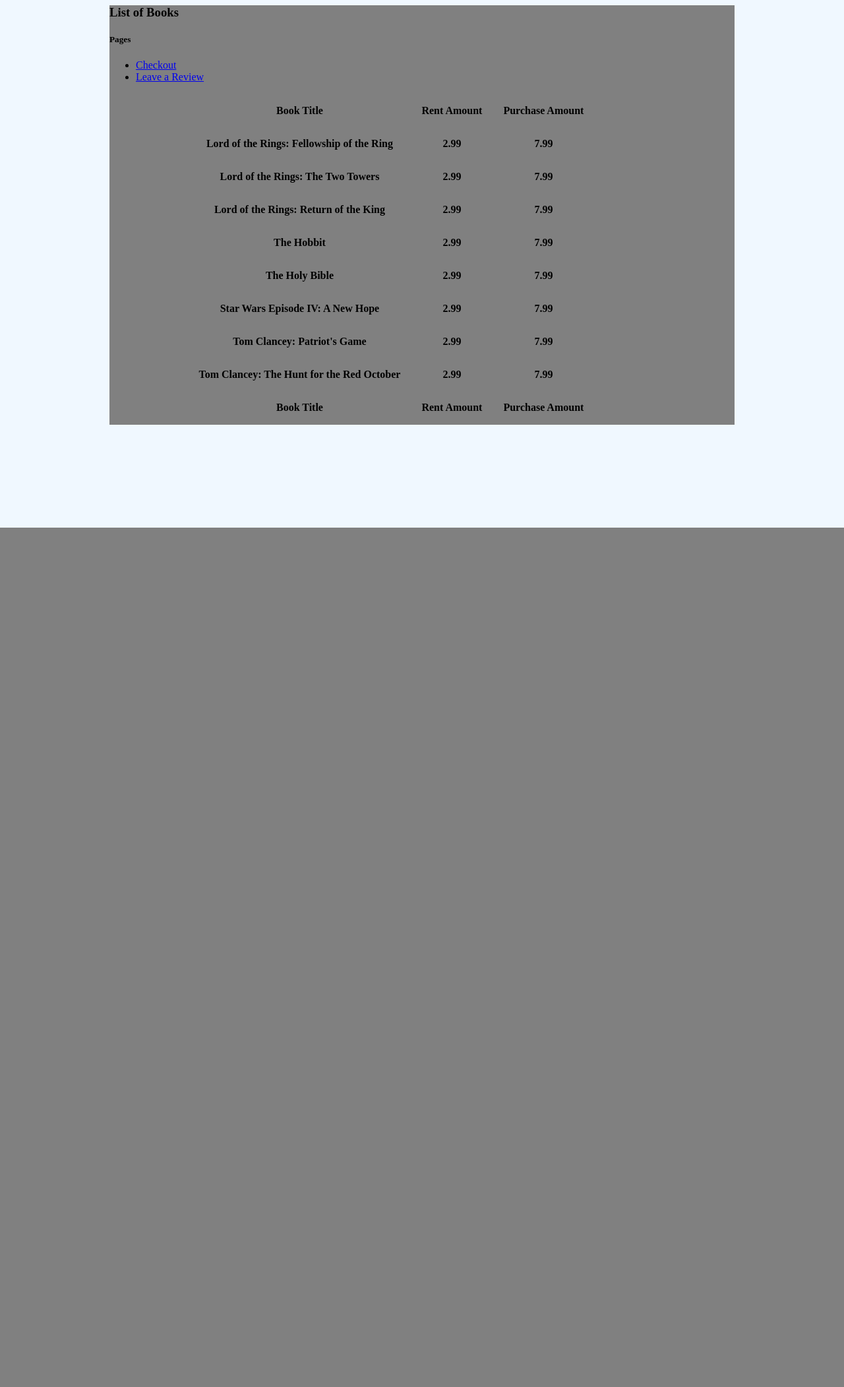
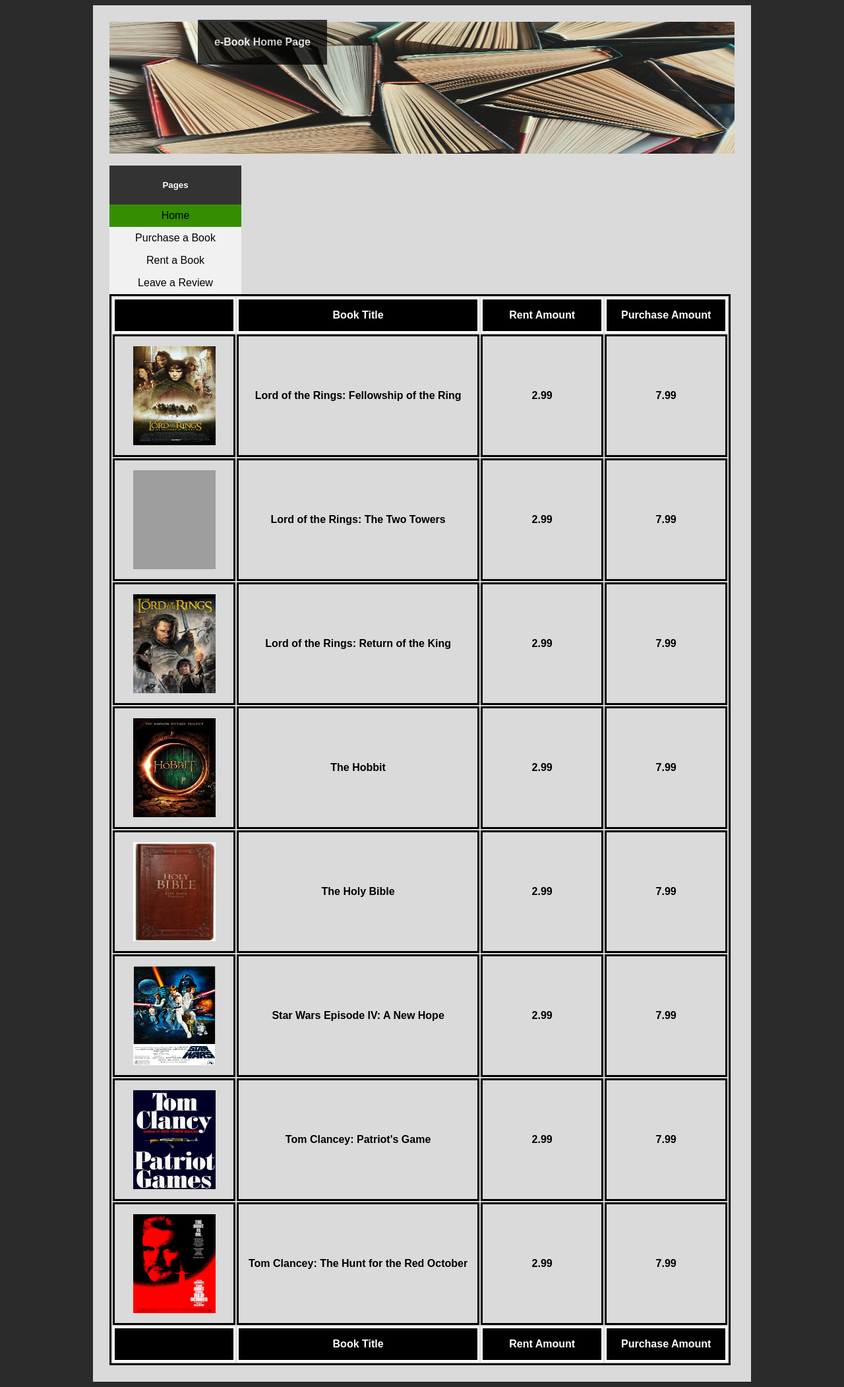
Before and after one commit to butters008/School-ICS325, a PHP site: page / in a window 1280 px wide. Shown: the whole page at 66% size. Before the commit the page ends 800 px from the top, so only its background shows below. Run offline with PHP 8.4, Linux system fonts and the light colour scheme; lists and menus that the app fills with data are empty; grey boxes are pictures that could not be loaded.

Commit message:
Starting Assignment 4
Getting index to show images, redid page design and added images - Now working on leave_review.php

```diff
--- a/checkout.php
+++ b/NotUsing-Code/checkout.php
@@ -1,7 +1,3 @@
-<!-- Part of this code was taken from previous class ICS311 and from online
-Dani Krossing's youtube channel to display the information
-link: https://www.youtube.com/watch?v=0YLJ0uO6n8I&list=PL0eyrZgxdwhwBToawjm9faF1ixePexft-&index=37 -->
-
 <style>
     #mainHeader{
         text-align: center;
--- a/index.php
+++ b/index.php
@@ -1,36 +1,34 @@
-<!--
-Part of this code was taken from previous class ICS311 and from online
-Dani Krossing's youtube channel to display the information
-link: https://www.youtube.com/watch?v=0YLJ0uO6n8I&list=PL0eyrZgxdwhwBToawjm9faF1ixePexft-&index=37
--->
-
-<!--
-    Things I need to do for assignment 2:
-
- -->
-
-<!--
-    Things I need to complete for assignment 4:
-
- -->
 <html>
     <head>
         <link rel="stylesheet" href="style.css">
     </head>
     <body>
     <section class="main">
-            <h3>List of Books</h3>
-            <h5>Pages</h5><!--TODO: Going to have to redo this for future assignments-->
+        <div id="mainHeader">
+            <!-- The main title in a page -->
+            <div class="title">
+            <img style="height: 200px; width: 100%;"src="Images/books.jpg" alt="">
+            <div id="titleText">e-Book Home Page</div>
+
+            <br/><br/>
+            <div id="navigation">
+                <!-- We are going to combine the rent and purchases into one page -->
+                <h5>Pages</h5>
                 <ul>
-                <!-- <li><a href="book_checkout.php">Borrow a Book</a></li> -->
-                <li><a href="checkout.php">Checkout</a></li>
+                    <li><a href="index.php" class="active">Home</a></li>
+                    <li><a href="purchase.php">Purchase a Book</a></li>
+                    <li><a href="rent.php">Rent a Book</a></li>
                     <li><a href="leave_review.php">Leave a Review</a></li>
-            </ul>
-            <div class="main right-content">
+                <ul>
+
+            </div><!-- End of Navigation -->
+
+            <!-- Take this out for review and for rent and purchase pages -->
             <table>
                 <!-- HEADER -->
                 <thead>
                     <tr>
+                        <th></th><!--This is for the image-->
                         <th>Book Title</th>
                         <th>Rent Amount</th>
                         <th>Purchase Amount</th>
@@ -39,42 +37,50 @@ link: https://www.youtube.com/watch?v=0YLJ0uO6n8I&list=PL0eyrZgxdwhwBToawjm9faF1
                 </thead>
                 <!-- BOOKS -> Hardcoded in per assignment's request -->
                 <tbody>
-                        <tr>  <!-- book_id = 1 -->
+                    <tr><!-- book_id = 1 -->
+                        <th style="height: 175px;"><img class="bookPic" src="Images/fellowship.jpg" alt="Lord of the Rings: Fellowship of the Ring"></th>
                         <th>Lord of the Rings: Fellowship of the Ring</th>
                         <th>2.99</th>
                         <th>7.99</th>
                     </tr>
                     <tr>  <!-- book_id = 2 -->
+                        <th><img class="bookPic" src="Images/twotowers.jpg" alt="Lord of the Rings: The Two Towers"></th>
                         <th>Lord of the Rings: The Two Towers</th>
                         <th>2.99</th>
                         <th>7.99</th>
                     </tr>
                     <tr>  <!-- book_id = 3 -->
+                        <th><img class="bookPic" src="Images/returnofking.jpg" alt="Lord of the Rings: Return of the King"></th>
                         <th>Lord of the Rings: Return of the King</th>
                         <th>2.99</th>
                         <th>7.99</th>
                     </tr>
                     <tr>  <!-- book_id = 4 -->
+                        <th><img class="bookPic" src="Images/hobbit.jpg" alt="The Hobbit"></th>
                         <th>The Hobbit</th>
                         <th>2.99</th>
                         <th>7.99</th>
                     </tr>
                     <tr>  <!-- book_id = 5 -->
+                        <th><img class="bookPic" src="Images/bible.jpg" alt="The Holy Bible"></th>
                         <th>The Holy Bible</th>
                         <th>2.99</th>
                         <th>7.99</th>
                     </tr>
                     <tr>  <!-- book_id = 6 -->
+                        <th><img class="bookPic" src="Images/starwarsnewhope.jpg" alt="Star Wars A New Hope"></th>
                         <th>Star Wars Episode IV: A New Hope</th>
                         <th>2.99</th>
                         <th>7.99</th>
                     </tr>
                     <tr>  <!-- book_id = 7 -->
+                        <th><img class="bookPic" src="Images/patriotgame.jpg" alt="Lord of the Rings: Return of the King"></th>
                         <th>Tom Clancey: Patriot's Game</th>
                         <th>2.99</th>
                         <th>7.99</th>
                     </tr>
                     <tr>  <!-- book_id = 8 -->
+                        <th><img class="bookPic" src="Images/redoctober.png" alt="Lord of the Rings: Return of the King"></th>
                         <th>Tom Clancey: The Hunt for the Red October</th>
                         <th>2.99</th>
                         <th>7.99</th>
@@ -83,6 +89,7 @@ link: https://www.youtube.com/watch?v=0YLJ0uO6n8I&list=PL0eyrZgxdwhwBToawjm9faF1
                 <!-- FOOTER -->
                 <tfoot>
                     <tr>
+                        <th></th><!--This is for the image-->
                         <th>Book Title</th>
                         <th>Rent Amount</th>
                         <th>Purchase Amount</th>
--- /dev/null
+++ b/purchases.txt
@@ -0,0 +1 @@
+Keith Butterfield
--- a/style.css
+++ b/style.css
@@ -1,12 +1,110 @@
+/* Navigation ------------------------- */
+/* Navigation code for ul li was taken from W3Schools  https://www.w3schools.com/css/css_navbar_vertical.asp
+and did navigation and active myself*/
+#navigation{
+    background-color: lightgray;
+    color: white;
+    float: left;
+    width: 200px;
+    max-height: 200px;
+    overflow: hidden;
+    background-color: #333;
+    display: block;
+    margin-right: 75px;
+}
+
+ul {
+    list-style-type: none;
+    margin: 0;
+    padding: 0;
+    width: 200px;
+    background-color: #f1f1f1;
+}
+
+li a {
+    display: block;
+    color: #000;
+    padding: 8px 16px;
+    text-decoration: none;
+}
+
+/* Change the link color on hover */
+li a:hover {
+    background-color: rgb(90, 90, 90);
+    color: white;
+}
+
+.active {
+    background-color: rgb(53, 141, 1);
+}
+/*-----------------------------------*/
+/* Title and Log in ---------------- */
+#titleText{
+    position: absolute;
+    top: 30px;
+    left: 300px;
+    font-weight: bold;
+    color: white;
+    background-color: black;
+    opacity: 0.75;
+    padding: 25px;
+}
+/*-----------------------------------*/
+/*-Table Listing and Books-----------*/
+table{
+    margin-right: auto;
+    /* margin-left: 350px; */
+    /* margin-left: auto; */
+    border: solid;
+
+}
+
+thead {
+    color: white;
+    border-color: black;
+    background-color: black;
+}
+
+tfoot {
+    color: white;
+    background-color: black;
+}
+
+tbody{
+    border: solid;
+}
+
+th{
+    padding: 15px;
+    border: solid;
+    min-width: 150px;
+    max-height: 250px;
+}
+
+#mainHeader{
+    text-align: center;
+    /* margin-left: auto;
+    margin-right: auto; */
+}
+
+.bookPic{
+    width: 125px;
+    height: 150px;
+    /* height: ; */
+}
+/*-----------------------------------*/
+/*-Overall Main Body-----------------*/
 body{
-    background-color: aliceblue;
+    background-color: rgb(43, 43, 43);
+    font-family: Arial, Helvetica, sans-serif;
 }
 
 .main{
-    background-color: grey;
+    background-color: rgb(218, 218, 218);
     width: 75%;
     margin: auto;
     min-height: auto;
+    padding: 25px;
 }
 
 .book-content {
@@ -16,20 +114,4 @@ body{
     display: inline-block;
     vertical-align: top;
 }
-
-th, td {
-    padding: 15px;
-}
-
-#mainHeader{
-    text-align: center;
-    margin-left: auto;
-    margin-right: auto;
-}
-
-#navigation{
-    background-color: lightgray;
-    float: left;
-    width: 100px;
-    height: 175px;
-}
+/*-----------------------------------*/
--- /dev/null
+++ b/testfile.txt
@@ -0,0 +1 @@
+<script>finalPrice</script>
```
Also changed, not shown: leave_review.php (+23 -56 lines), purchase.php (+56 -14 lines), Images/bible.jpg (added), Images/books.jpg (added), Images/fellowship.jpg (added), Images/hobbit.jpg (added), Images/patriotgame.jpg (added), Images/redoctober.png (added), Images/returnofking.jpg (added), Images/star wars new hope.jpg (added), Images/starwarsnewhope.jpg (added), NotUsing-Code/book_checkout.php (renamed from book_checkout.php), NotUsing-Code/db_credentials.php (renamed from db_credentials.php), 1 other file. Lines whose indentation alone changed are shown as unchanged.
